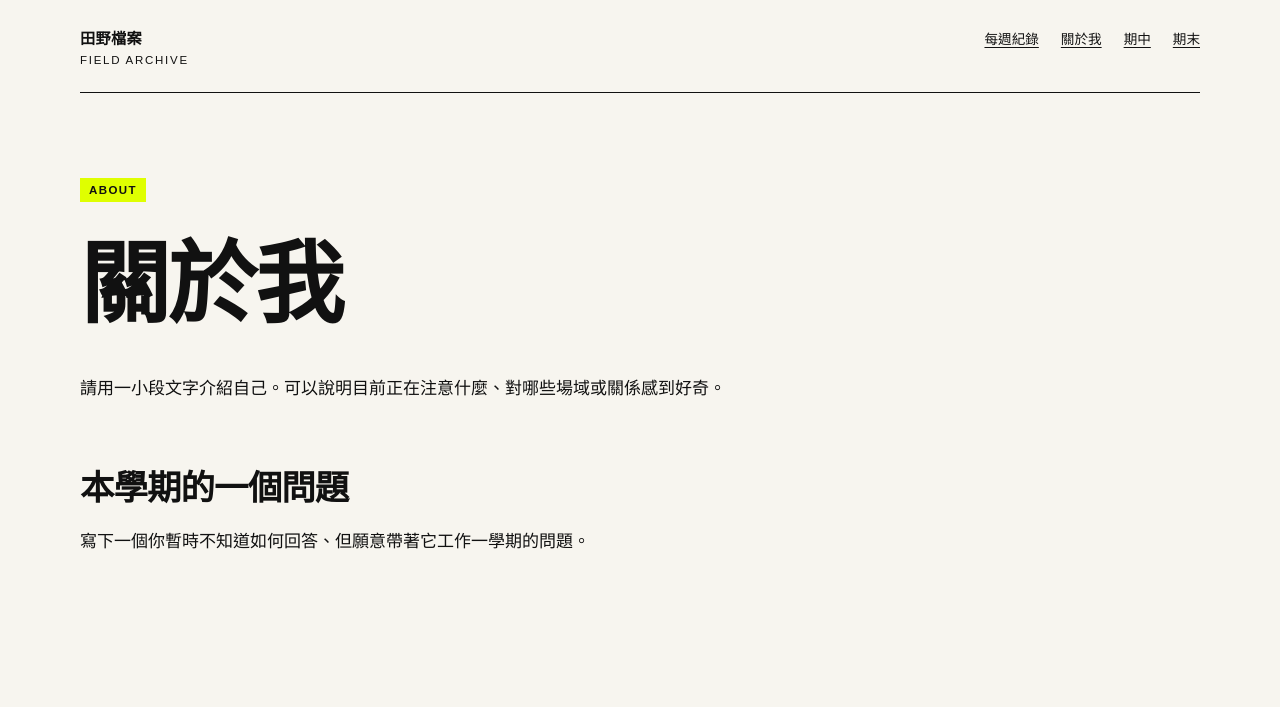
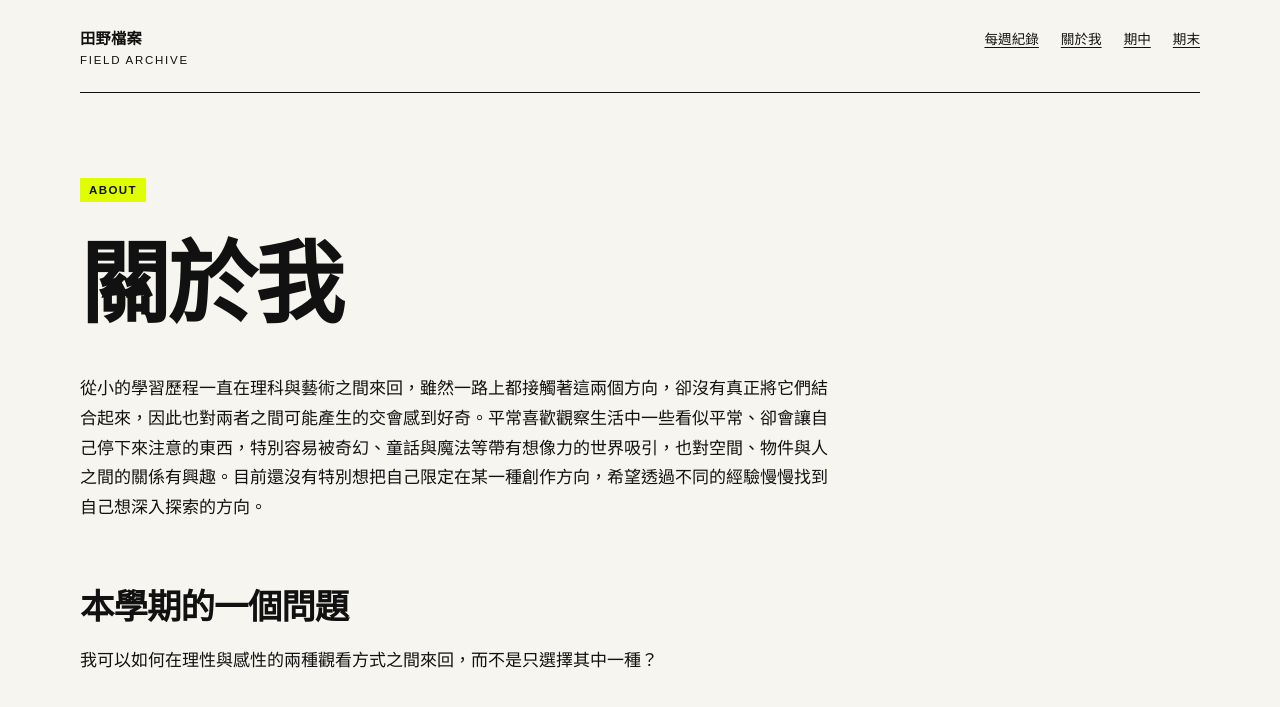
Before and after one commit to liki1928/fieldworkarchive, a Jekyll site: the page built from about.md, in a window 1280 px wide. Shown: the top 707 px of the page. Built offline with Jekyll 4.4.1, drawn with Linux system fonts in a browser that asks for light colours.

Commit message:
Update about.md

```diff
--- a/about.md
+++ b/about.md
@@ -7,8 +7,10 @@ permalink: /about/
 
 # 關於我
 
-請用一小段文字介紹自己。可以說明目前正在注意什麼、對哪些場域或關係感到好奇。
+<!-- 請用一小段文字介紹自己。可以說明目前正在注意什麼、對哪些場域或關係感到好奇。 -->
+從小的學習歷程一直在理科與藝術之間來回，雖然一路上都接觸著這兩個方向，卻沒有真正將它們結合起來，因此也對兩者之間可能產生的交會感到好奇。平常喜歡觀察生活中一些看似平常、卻會讓自己停下來注意的東西，特別容易被奇幻、童話與魔法等帶有想像力的世界吸引，也對空間、物件與人之間的關係有興趣。目前還沒有特別想把自己限定在某一種創作方向，希望透過不同的經驗慢慢找到自己想深入探索的方向。
 
 ## 本學期的一個問題
 
-寫下一個你暫時不知道如何回答、但願意帶著它工作一學期的問題。
+<!-- 寫下一個你暫時不知道如何回答、但願意帶著它工作一學期的問題。 -->
+我可以如何在理性與感性的兩種觀看方式之間來回，而不是只選擇其中一種？
```
